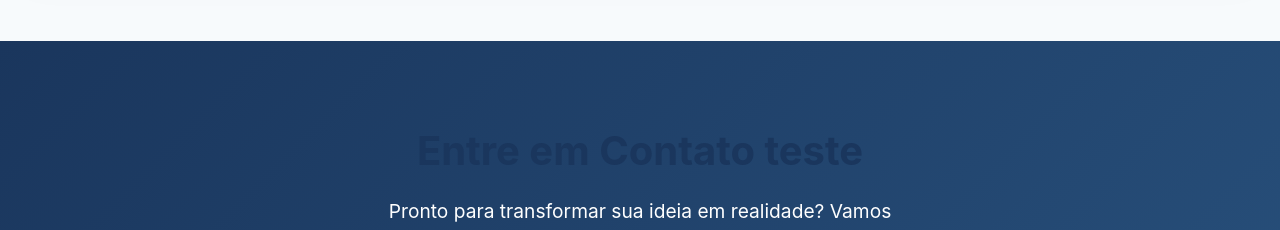
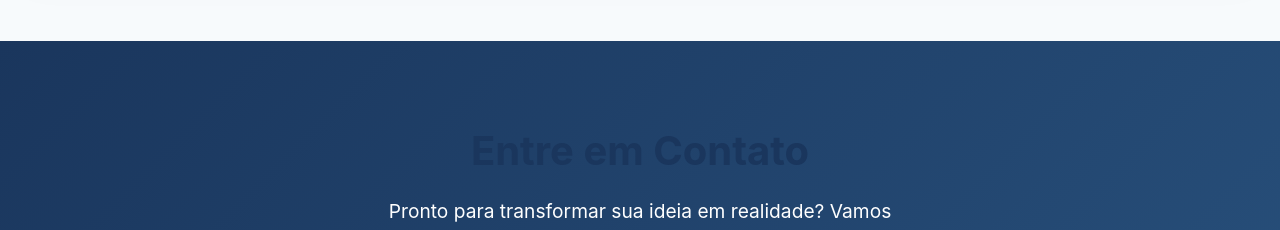
Before and after one commit to hdldev123/hdl-solucoes.github.io, a React (Vite) app: page / in a window 1280 px wide. Shown: the part 5540-5770 px from the top of the page. Built offline with nearby package versions, Linux system fonts and the light colour scheme.

Commit message:
Fix contact section heading text

```diff
--- a/src/componentes/FormularioContato/FormularioContato.jsx
+++ b/src/componentes/FormularioContato/FormularioContato.jsx
@@ -80,7 +80,7 @@ const FormularioContato = () => {
             className="titulo-secao-contato titulo-contato-2"
             variants={variantesCard}
           >
-            Entre em Contato teste
+            Entre em Contato
           </motion.h2>
 
           <motion.p
```
